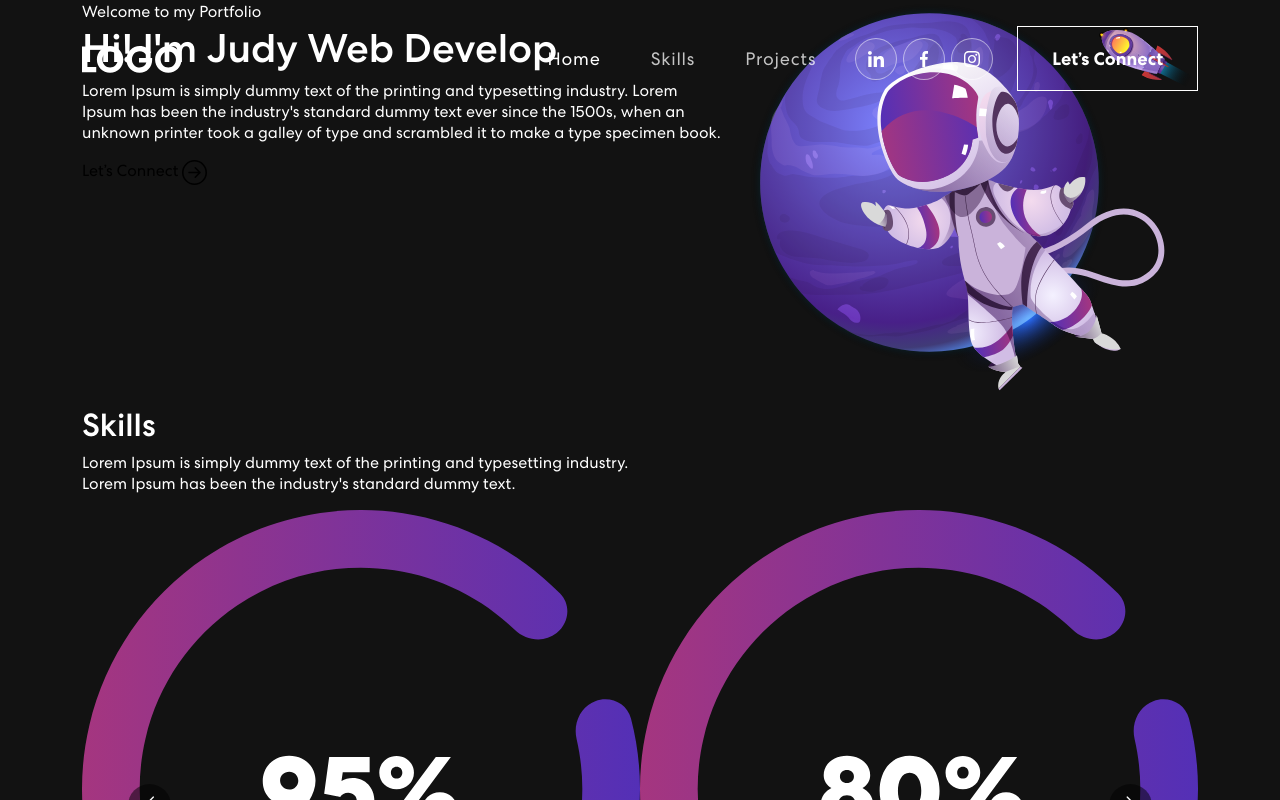
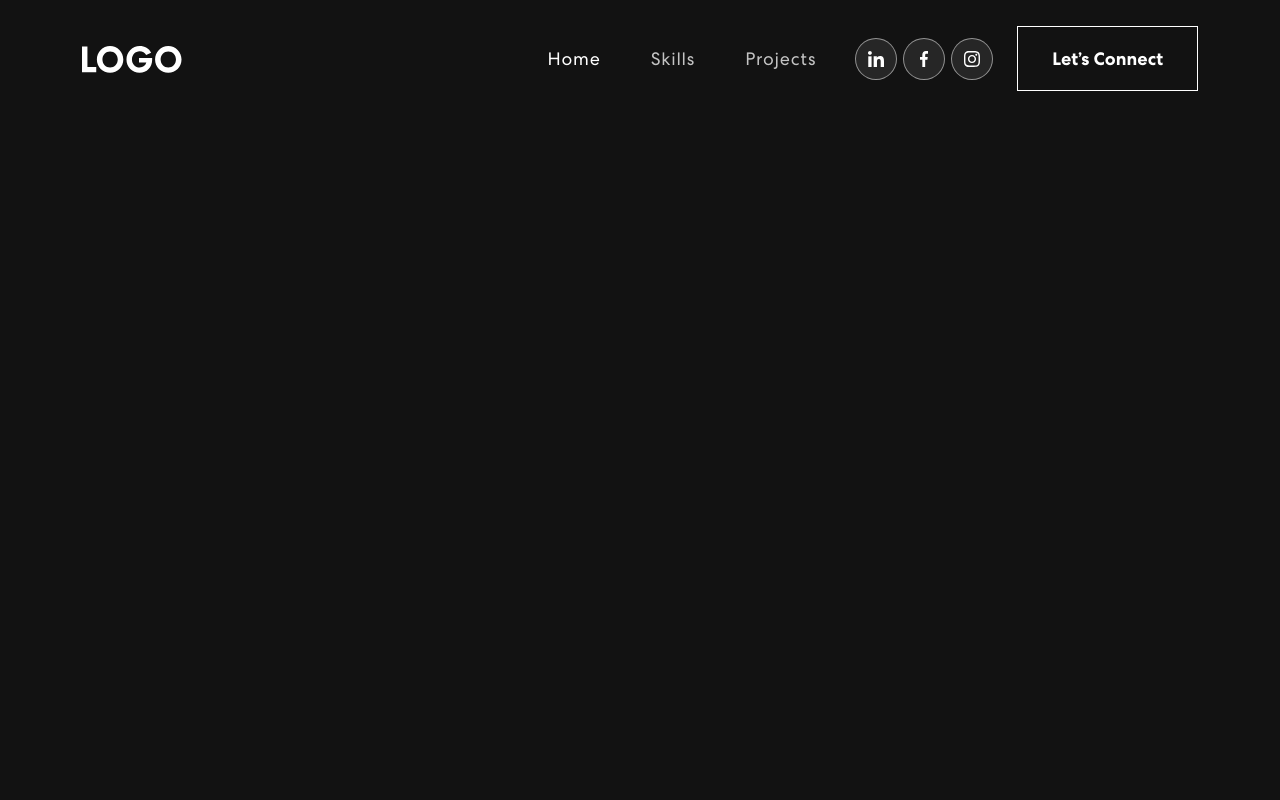
Before and after one commit to AayamKhatiwada/Portfolio_1, a React (Create React App) app in the folder portfolio1/: page / in a window 1280 px wide. Shown: the top 800 px of the page. Built offline with nearby package versions, Linux system fonts and the light colour scheme.

Commit message:
Update App.js

```diff
--- a/portfolio1/src/App.js
+++ b/portfolio1/src/App.js
@@ -1,21 +1,22 @@
 import './App.css';
 import 'bootstrap/dist/css/bootstrap.min.css';
 import { NavBar } from "./files/nabbar";
-import { Banner } from "./files/banner";
-import { Skills } from "./files/skills";
-import { Projects } from "./files/project";
-import { Contact } from "./files/contact";
-import { Footer } from "./files/footer";
+// import { Banner } from "./files/banner";
+// import { Skills } from "./files/skills";
+// import { Projects } from "./files/project";
+// import { Contact } from "./files/contact";
+// import { Footer } from "./files/footer";
 
 function App() {
   return (
     <div className="App">
       <NavBar />
-      <Banner />
+      {/* <Banner />
       <Skills />
       <Projects />
       <Contact />
-      <Footer />
+      <Footer /> */}
+
     </div>
   );
 }
```
